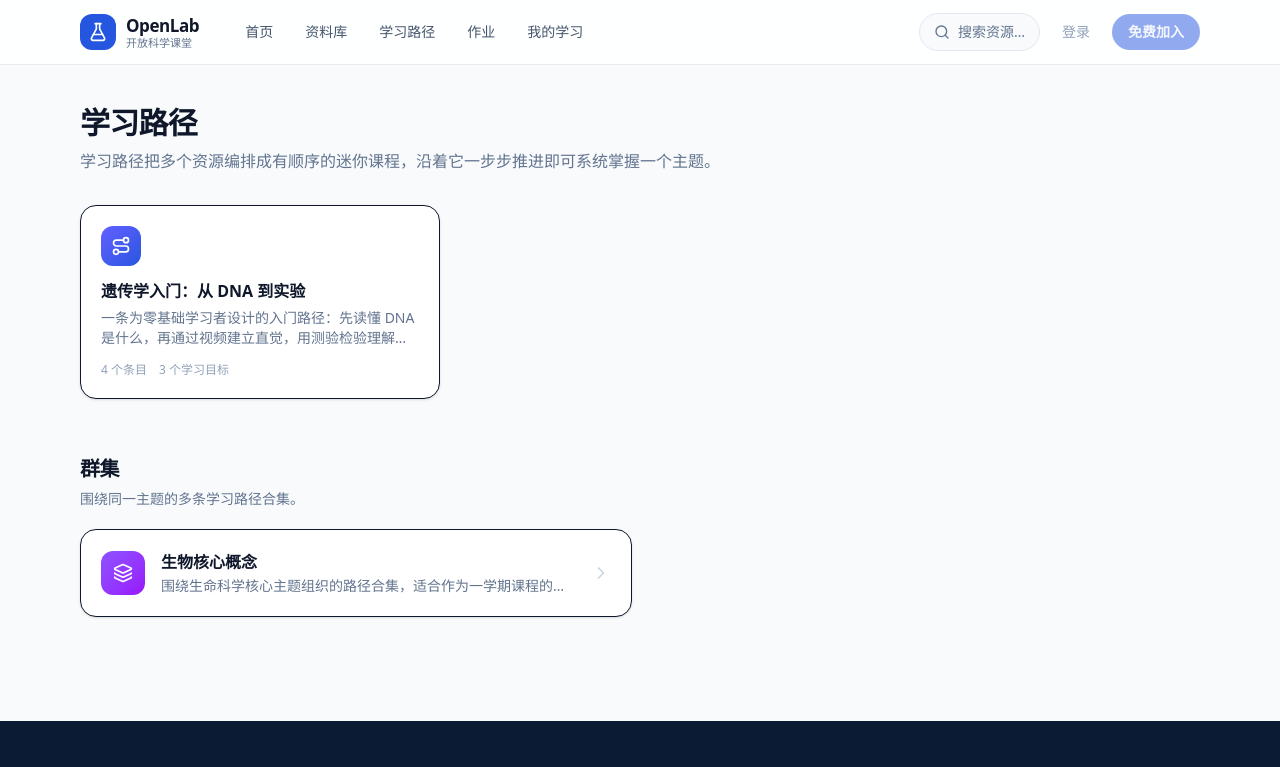
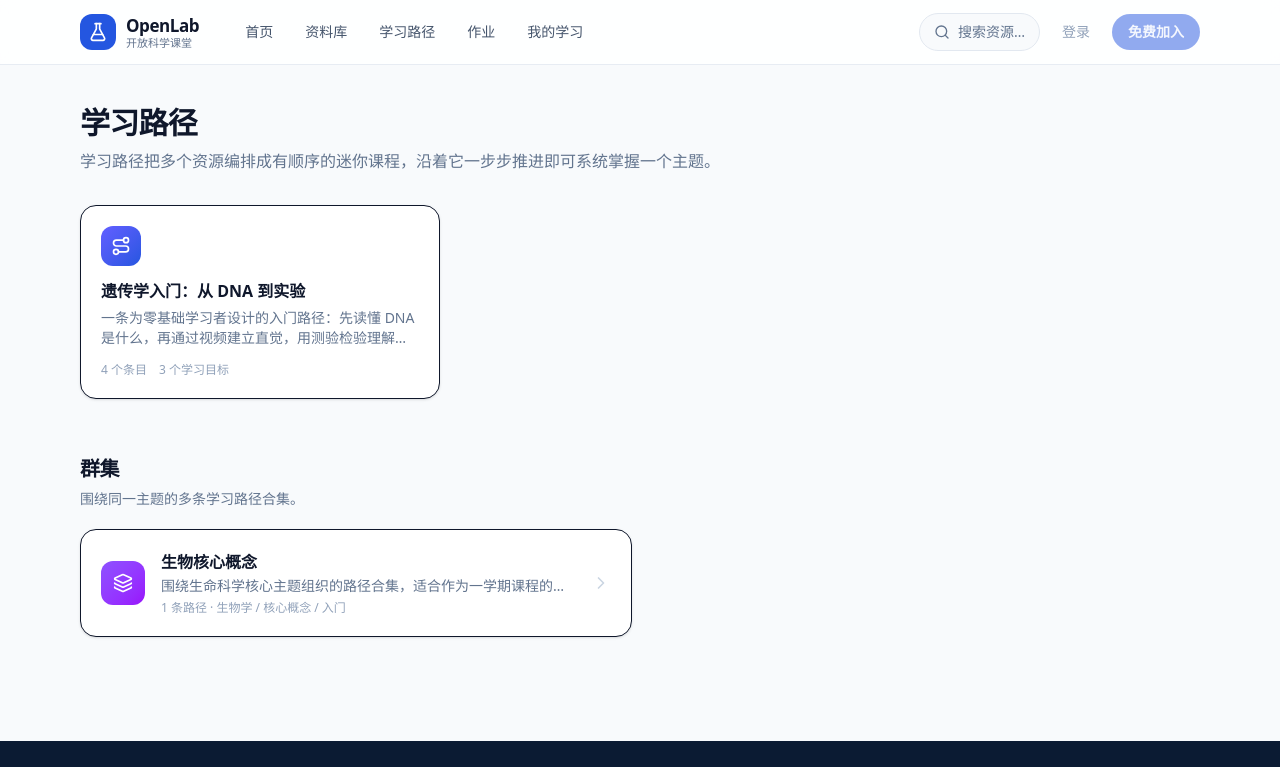
Before and after one commit to CrazyRock114/openlab, a Next.js app: page /library/pathways in a window 1280 px wide. Shown: the top 767 px of the page. Built offline with nearby package versions, Linux system fonts and the light colour scheme; no server answers.

Commit message:
穷举测试：群集卡补充路径数展示（P3 一致性）；census/links 穷举脚本入仓

```diff
--- a/src/app/library/pathways/page.tsx
+++ b/src/app/library/pathways/page.tsx
@@ -62,6 +62,9 @@ export default function PathwaysPage() {
                 <div className="min-w-0">
                   <h3 className="font-semibold transition group-hover:text-brand-700">{c.title}</h3>
                   <p className="mt-0.5 truncate text-sm text-slate-500">{c.description}</p>
+                  <p className="mt-1 text-xs text-slate-400">
+                    {c.pathways.length} 条路径 · {c.tags.slice(0, 3).join(" / ")}
+                  </p>
                 </div>
                 <ChevronRight className="ml-auto h-5 w-5 shrink-0 text-slate-300" />
               </Link>
```
